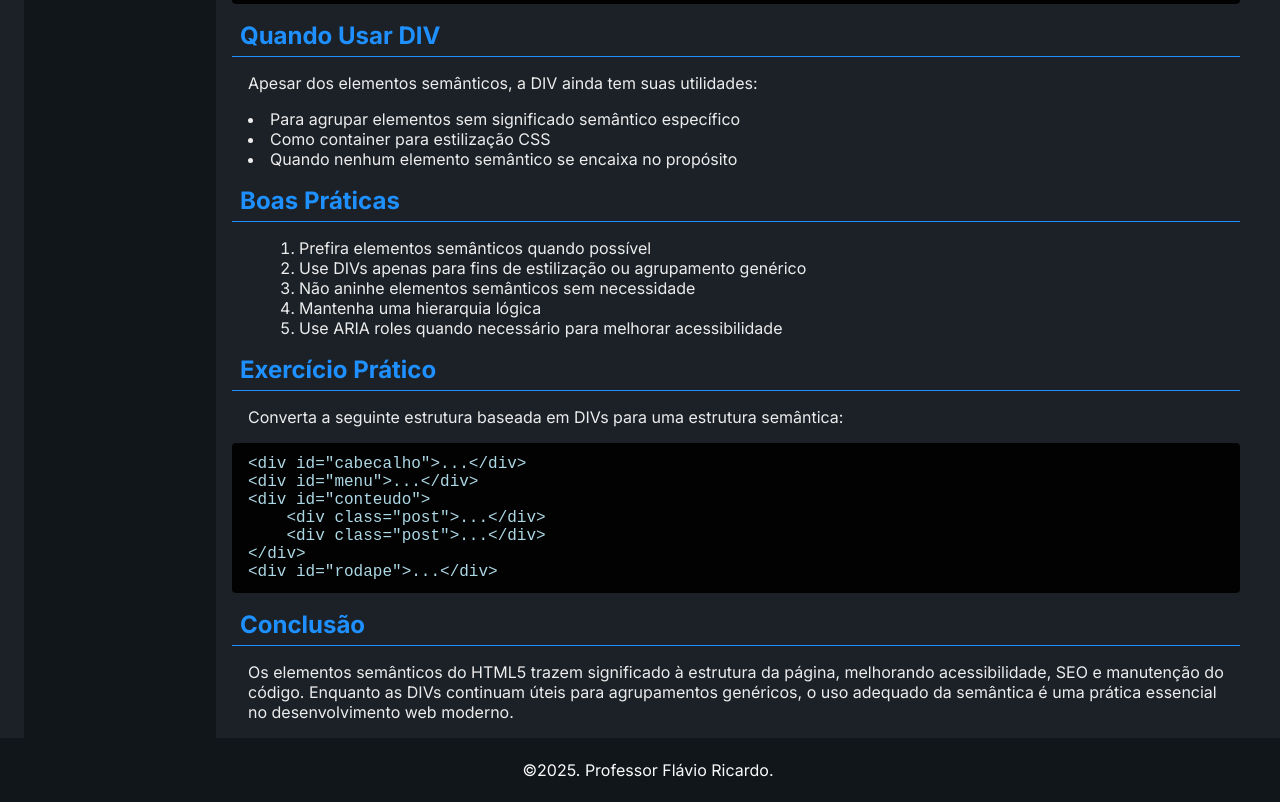
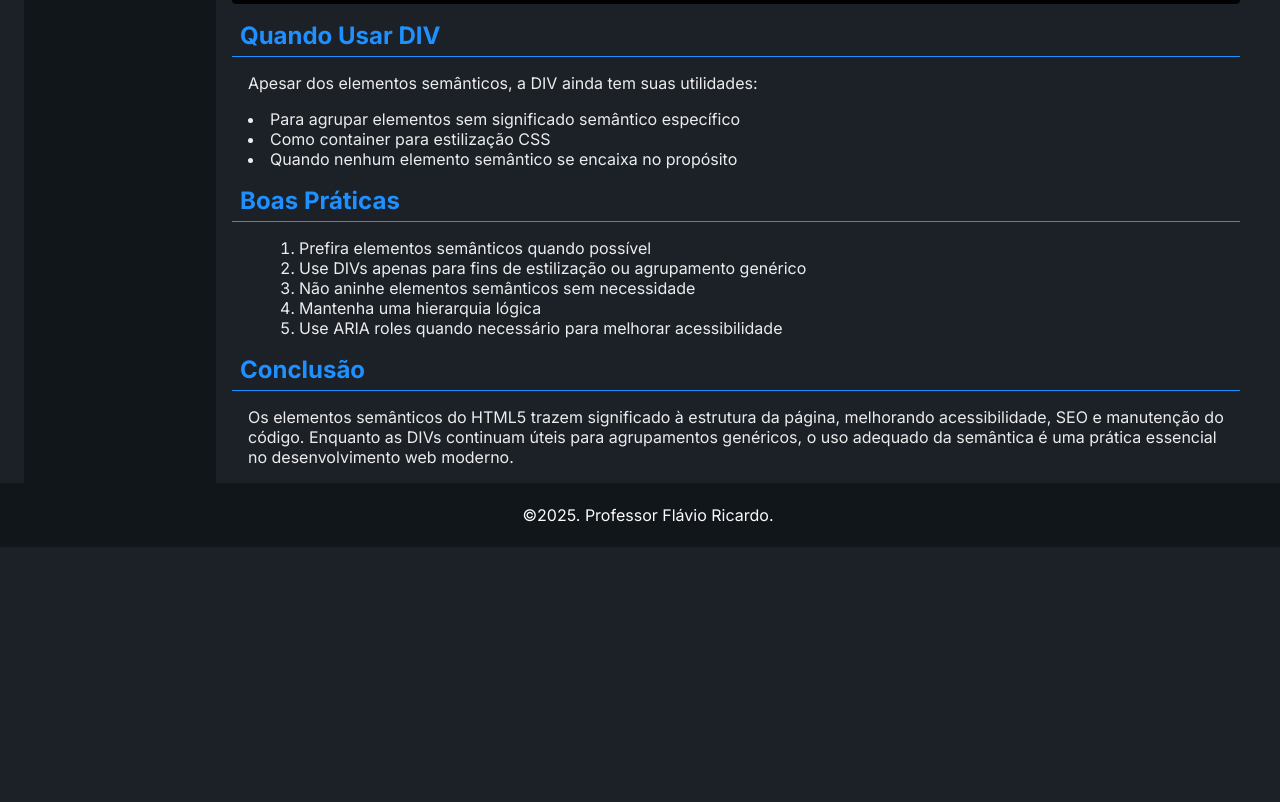
Before and after one commit to fhricardo/material-de-apoio-front-end, a plain HTML site: page aula-04.html in a window 1280 px wide. Shown: the part 2497-3299 px from the top of the page. After the commit the page ends 3044 px from the top, so only its background shows below. Drawn offline with Linux system fonts and the light colour scheme; a web font is replaced by a local one.

Commit message:
Update 20250403-1435: HTML Aula 04

```diff
--- a/aula-04.html
+++ b/aula-04.html
@@ -169,16 +169,6 @@
                     <li>Use ARIA roles quando necessário para melhorar acessibilidade</li>
                 </ol>
 
-                <h3>Exercício Prático</h3>
-                <p>Converta a seguinte estrutura baseada em DIVs para uma estrutura semântica:</p>
-                <pre><code>&lt;div id="cabecalho"&gt;...&lt;/div&gt;
-&lt;div id="menu"&gt;...&lt;/div&gt;
-&lt;div id="conteudo"&gt;
-    &lt;div class="post"&gt;...&lt;/div&gt;
-    &lt;div class="post"&gt;...&lt;/div&gt;
-&lt;/div&gt;
-&lt;div id="rodape"&gt;...&lt;/div&gt;</code></pre>
-
                 <h3>Conclusão</h3>
                 <p>Os elementos semânticos do HTML5 trazem significado à estrutura da página, melhorando
                     acessibilidade,
```
